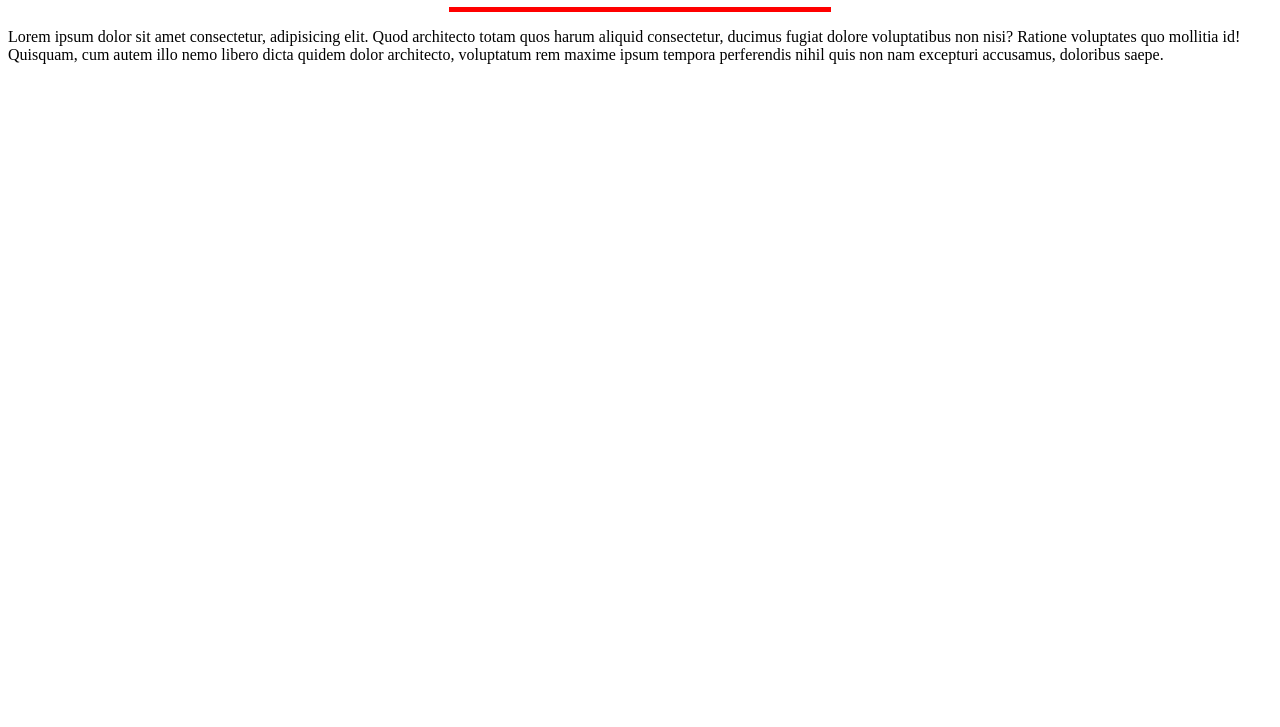
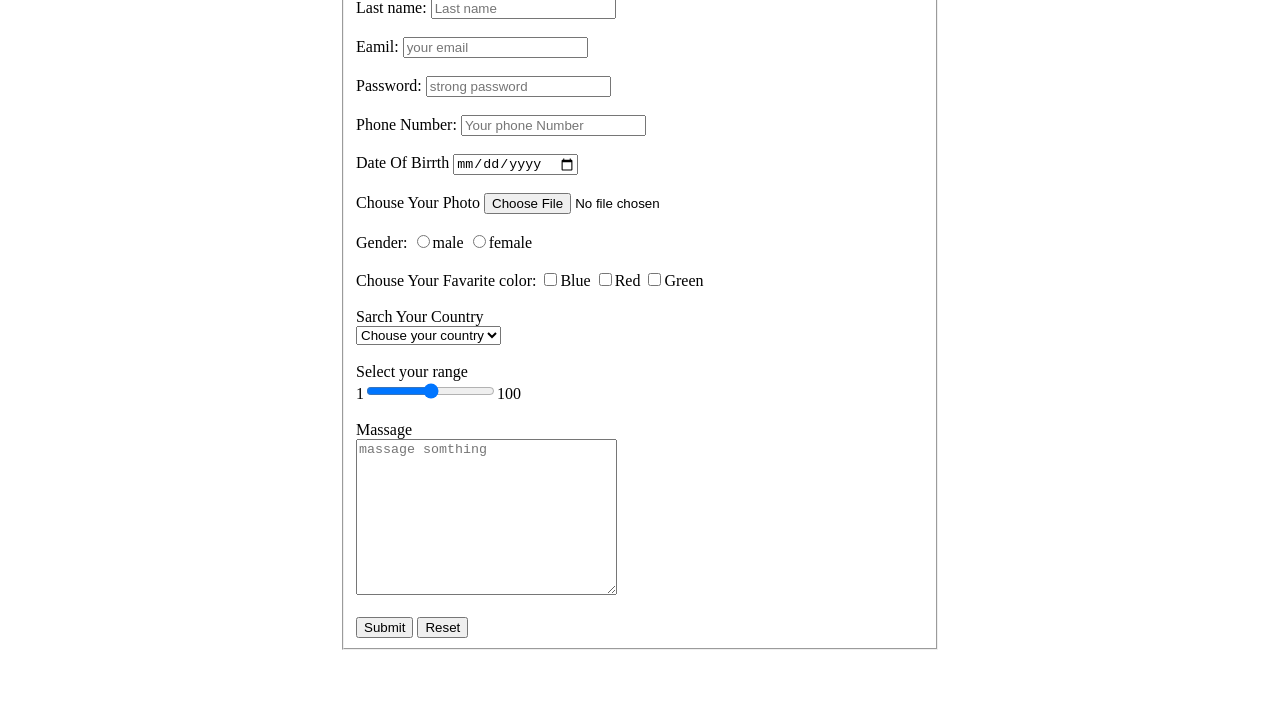
Before and after one commit to abuobaida3009/html-test, a plain HTML site: page index.html in a window 1280 px wide. Shown: the part 73-800 px from the top of the page. Drawn offline with Linux system fonts and the light colour scheme.

Commit message:
html form

```diff
--- a/index.html
+++ b/index.html
@@ -6,9 +6,51 @@
     <title>html test</title>
 </head>
 <body>
-    <h1 style="text-align: center;">Lorem ipsum dolor sit amet.</h1>
-    <hr width="30%" color="red" size="5" align="center">
-    <p>Lorem ipsum dolor sit amet consectetur, adipisicing elit. Quod architecto totam quos harum aliquid consectetur, ducimus fugiat dolore voluptatibus non nisi? Ratione voluptates quo mollitia id! Quisquam, cum autem illo nemo libero dicta quidem dolor architecto, voluptatum rem maxime ipsum tempora perferendis nihil quis non nam excepturi accusamus, doloribus saepe.</p>
+    <form action="" style="width: 600px; margin: 0 auto;">
+        <fieldset>
+            <legend>Input form</legend>
+            <label for="firstname">First name:</label>
+            <input type="text" id="firstname" placeholder="First name" required><br><br>
+            <label for="lastnme">Last name:</label>
+            <input type="text" id="lastnme" placeholder="Last name" required> <br><br>
+            <label for="email">Eamil:</label>
+            <input type="email" id="email" placeholder="your email" required><br><br>
+            <label for="password">Password:</label>
+            <input type="password" id="password" placeholder="strong password" required><br><br>
+            <label for="phonenumber">Phone Number:</label>
+            <input type="number" id="phonenumber" placeholder="Your phone Number" required><br><br>
+            <label for="dateOfBirth">Date Of Birrth</label>
+            <input type="date" id="dateOfBirth"><br><br>
+            Chouse Your Photo
+            <input type="file"><br><br>
+            Gender:
+            <input type="radio" id="male" name="gender"><label for="male">male</label>
+            <input type="radio" id="female" name="gender"><label for="female">female</label><br><br>
+            Chouse Your Favarite color:
+            <input type="checkbox" id="blue"><label for="blue">Blue</label>
+            <input type="checkbox" id="red"><label for="red">Red</label>
+            <input type="checkbox" id="green"><label for="green">Green</label><br><br>
+            Sarch Your Country <br>
+            <select name="" id="">
+                <option value="Chouse your country">Chouse your country</option>
+                <option value="">Bangladesh</option>
+                <option value="">India</option>
+                <option value="">Nepal</option>
+                <option value="">Vutan</option>
+            </select><br><br>
+            Select your range <br>
+            1<input type="range">100 <br><br>
+            <label for="massage">Massage</label><br>
+            <textarea name="" id="massage" cols="30" rows="10" placeholder="massage somthing"></textarea><br><br>
+            <input type="submit">
+            <input type="reset">
+
+
+
+
+        </fieldset>
+    </form>
+
 
 </body>
 </html>
```
